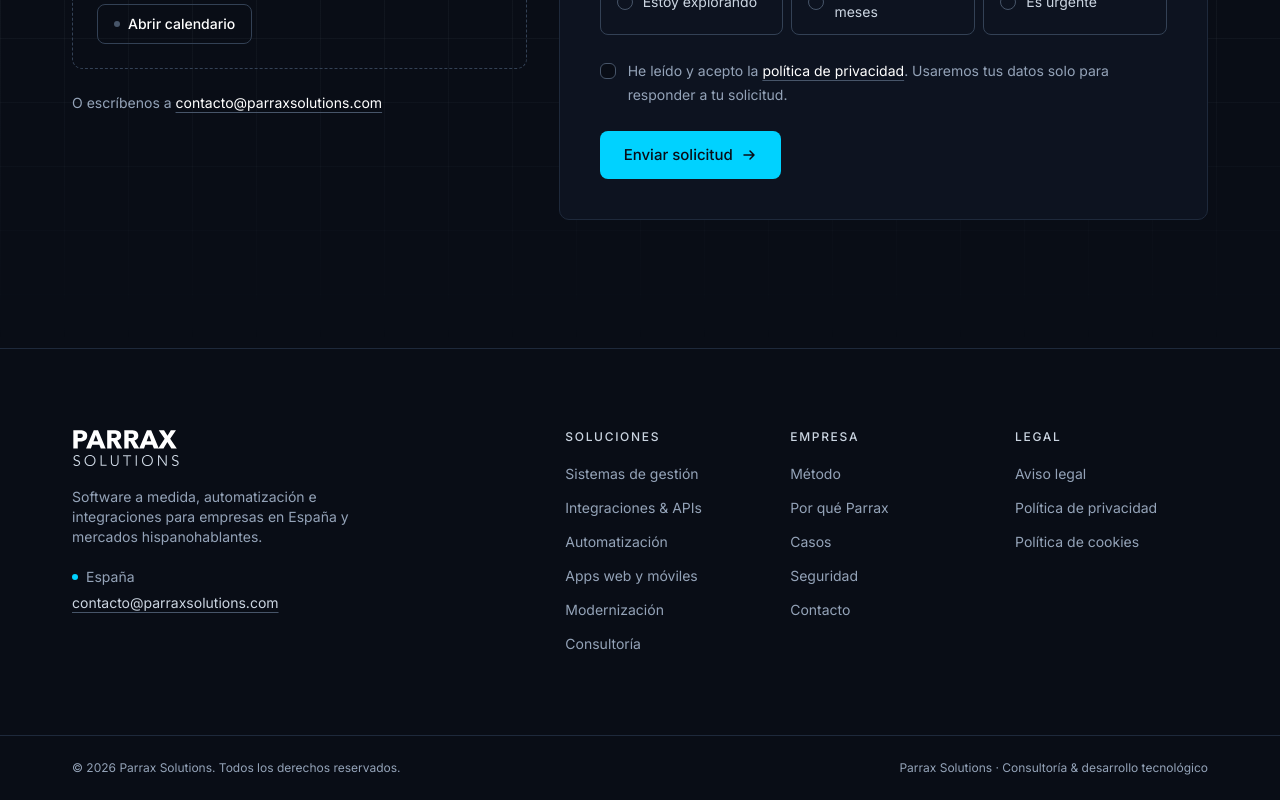
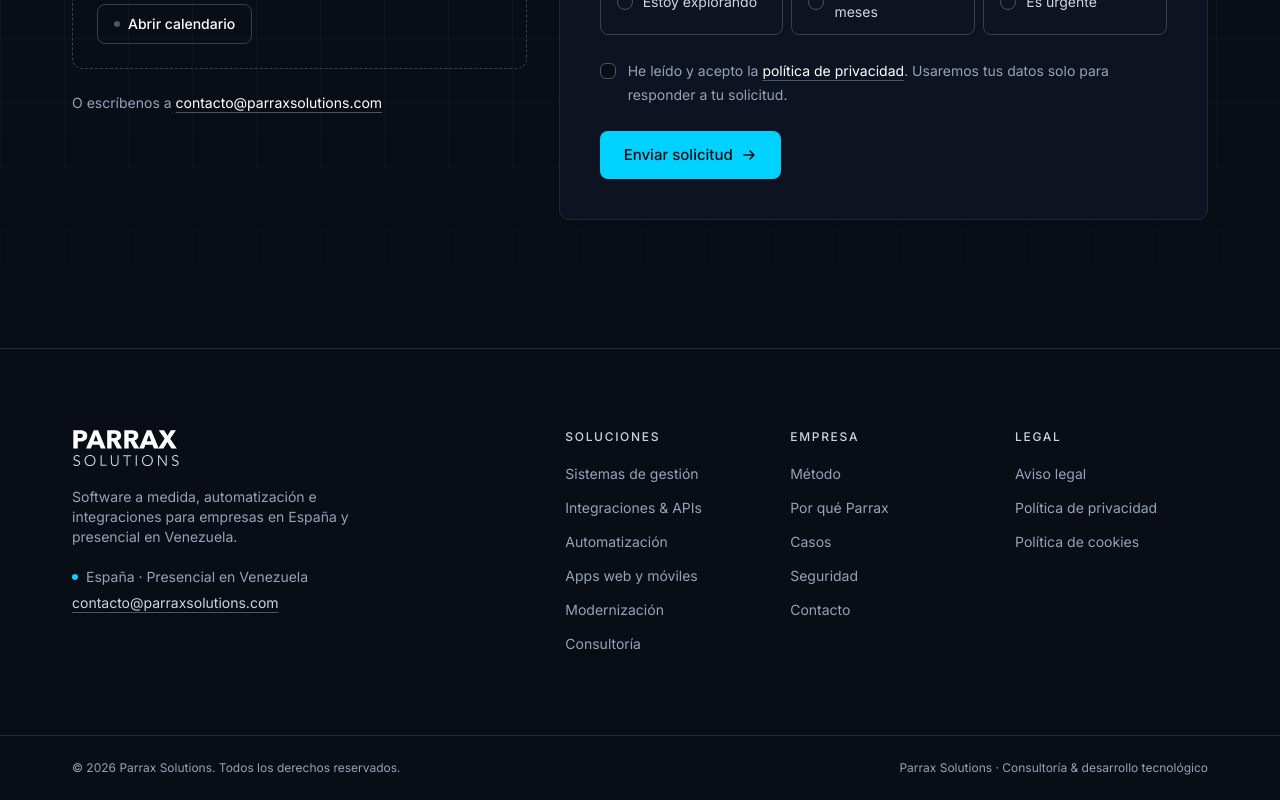
Before and after one commit to Luisparrach22/ParraxSolutions, a Next.js app: page / in a window 1280 px wide. Shown: the part 8961-9761 px from the top of the page. Built offline with nearby package versions, Linux system fonts and the light colour scheme; no server answers.

Commit message:
feat: add presencial en Venezuela coverage across site

```diff
--- a/src/app/aviso-legal/page.tsx
+++ b/src/app/aviso-legal/page.tsx
@@ -30,7 +30,7 @@ export default function AvisoLegalPage() {
             <ul className="list-inside list-disc space-y-1 text-slate-400">
               <li><strong>Denominación social / Titular:</strong> <Rich text="[Nombre / Razón Social del Titular]" /></li>
               <li><strong>NIF / CIF:</strong> <Rich text="[NIF / CIF]" /></li>
-              <li><strong>Domicilio social:</strong> <Rich text="[Domicilio social completo en España]" /></li>
+              <li><strong>Domicilio social / Cobertura:</strong> España · Presencial en Venezuela</li>
               <li><strong>Correo electrónico de contacto:</strong> <a href="mailto:contacto@parraxsolutions.com" className="text-white underline underline-offset-4">contacto@parraxsolutions.com</a></li>
               <li><strong>Inscripción registral:</strong> <Rich text="[Datos de inscripción en el Registro Mercantil si aplica]" /></li>
             </ul>
--- a/src/app/layout.tsx
+++ b/src/app/layout.tsx
@@ -58,7 +58,7 @@ const organizationJsonLd = {
   url: siteUrl,
   logo: `${siteUrl}/assets/logo-mark.svg`,
   description: t.meta.description,
-  areaServed: ["ES", "Hispanoamérica"],
+  areaServed: ["ES", "VE", "Hispanoamérica"],
   address: { "@type": "PostalAddress", addressCountry: "ES" },
   knowsLanguage: ["es"],
   // TODO: añadir email, teléfono, sameAs (LinkedIn) y dirección cuando estén confirmados
--- a/src/app/soluciones/[slug]/page.tsx
+++ b/src/app/soluciones/[slug]/page.tsx
@@ -54,7 +54,7 @@ export default async function SolutionDetailPage({ params }: Props) {
       name: 'Parrax Solutions',
       url: siteUrl,
     },
-    areaServed: 'ES',
+    areaServed: ['ES', 'VE'],
   };
 
   return (
--- a/src/content/es.ts
+++ b/src/content/es.ts
@@ -13,7 +13,7 @@ export const es = {
     title: 'Parrax Solutions · Software a medida, automatización e integraciones para empresas',
     titleTemplate: '%s · Parrax Solutions',
     description:
-      'Diseñamos y construimos sistemas de gestión, automatizaciones e integraciones a medida para pymes y medianas empresas en España. El código es tuyo, sin cuotas por usuario.',
+      'Diseñamos y construimos sistemas de gestión, automatizaciones e integraciones a medida para pymes y medianas empresas en España y presencial en Venezuela. El código es tuyo, sin cuotas por usuario.',
     ogAlt: 'Parrax Solutions — Software a medida que conecta tu operación',
   },
 
@@ -517,7 +517,7 @@ export const es = {
   },
 
   footer: {
-    tagline: 'Software a medida, automatización e integraciones para empresas en España y mercados hispanohablantes.',
+    tagline: 'Software a medida, automatización e integraciones para empresas en España y presencial en Venezuela.',
     columns: [
       {
         title: 'Soluciones',
@@ -549,7 +549,7 @@ export const es = {
         ],
       },
     ],
-    location: 'España',
+    location: 'España · Presencial en Venezuela',
     legalLine: 'Parrax Solutions · Consultoría & desarrollo tecnológico',
     rights: 'Todos los derechos reservados.',
   },
```
